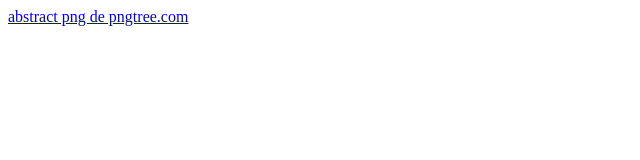
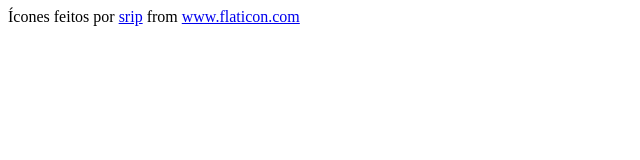
Before and after one commit to Maarii72/Diario, a plain HTML site: page index.html in a window 1280 px wide. Shown: the whole page, without its empty margins (0-640 px from the left). Drawn offline with Linux system fonts and the light colour scheme.

Commit message:
Update index.html

```diff
--- a/index.html
+++ b/index.html
@@ -4,7 +4,6 @@
 	<title>Diário de Paixão</title>
 </head>
 <body>
-	<a href='htttps://.pngtree.com/so/abstract'>abstract png de pngtree.com</a>
-
+	<div>Ícones feitos por <a href="https://www.flaticon.com/br/autores/srip" title="srip">srip</a> from <a href="https://www.flaticon.com/br/" title="Flaticon">www.flaticon.com</a></div>
 </body>
 </html>
```
